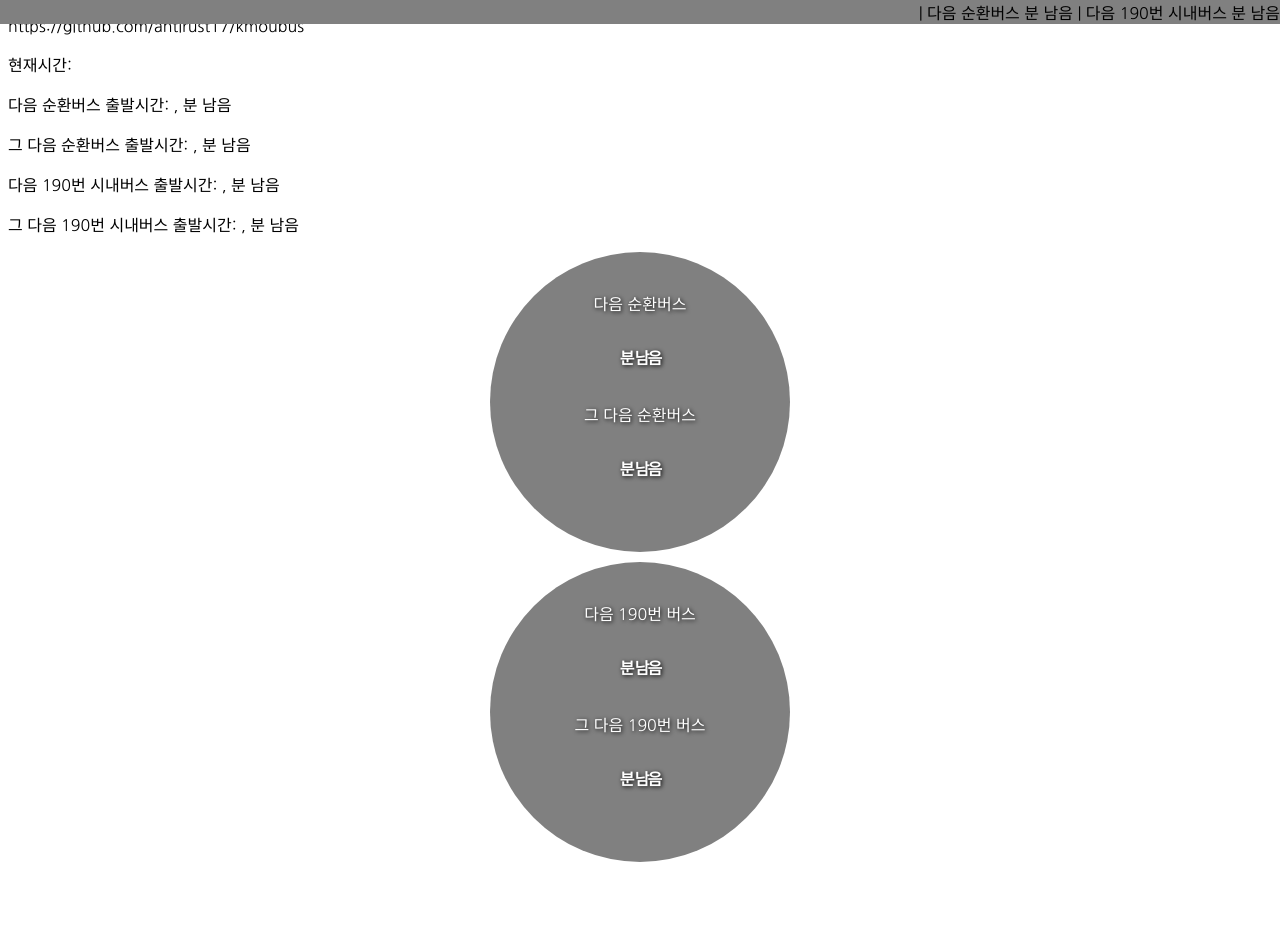
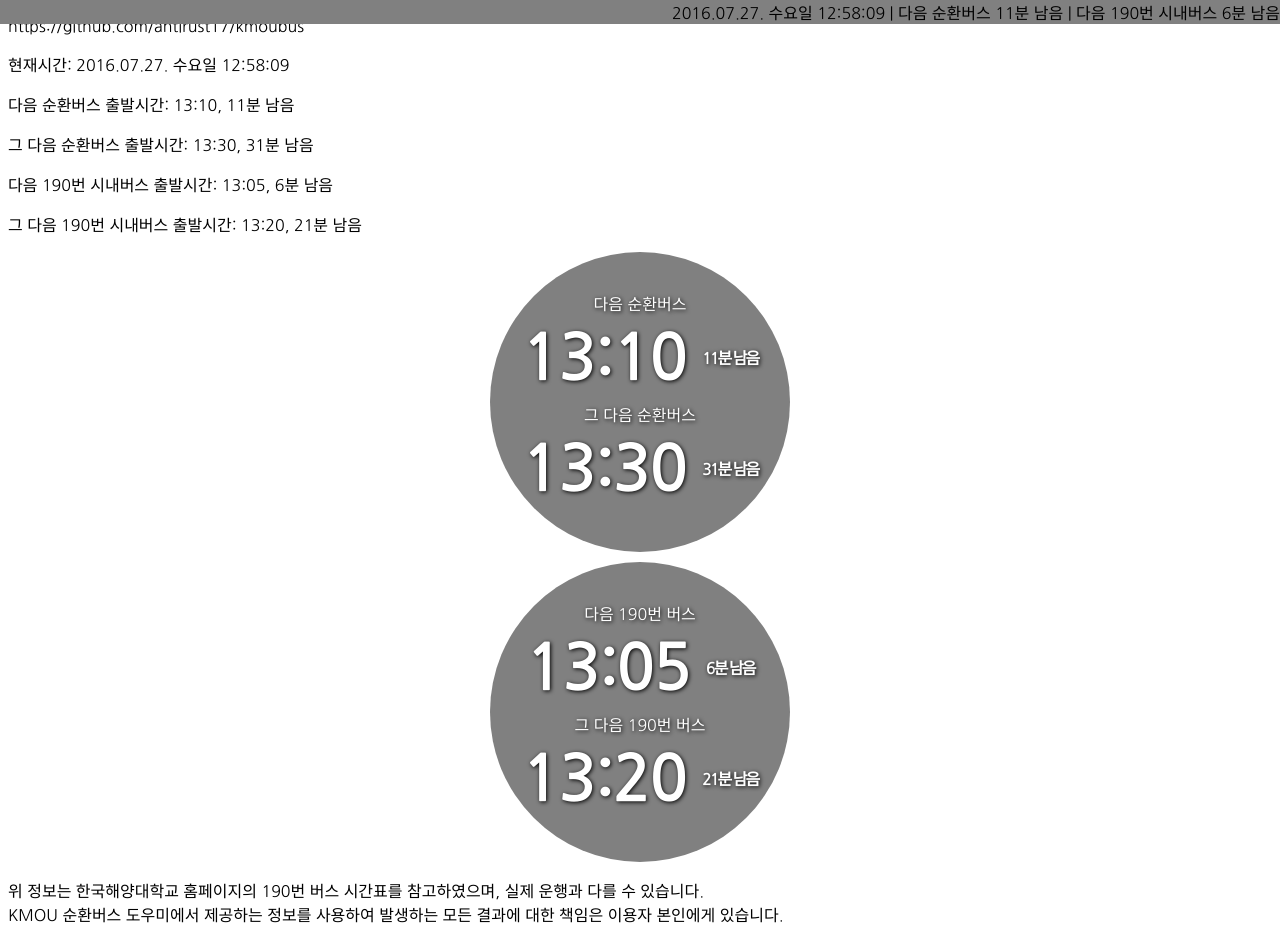
Before and after one commit to antirust17/kmoubus, a plain HTML site: page kmoubus.html in a window 1280 px wide. Before the commit the page ends 872 px from the top, so only its background shows below. Drawn offline with Linux system fonts and the light colour scheme.

Commit message:
add text

```diff
--- a/kmoubus.html
+++ b/kmoubus.html
@@ -45,7 +45,9 @@
 			<small><span class="nNext190Remaining"></span>분 남음</small></h1>
 		</div>
 	</div>
-
-
+	<p>위 정보는 한국해양대학교 홈페이지의 190번 버스 시간표를 참고하였으며, 실제 운행과 다를 수 있습니다.<br>
+			KMOU 순환버스 도우미에서 제공하는 정보를 사용하여 발생하는 모든 결과에 대한 책임은 이용자 본인에게 있습니다.</p>
+	<script src="timeArray.js"></script>
+	<script src="kmoubus.js"></script>
 </body>
 </html>
--- a/kmoubus.js
+++ b/kmoubus.js
@@ -80,11 +80,9 @@ window.onload=function funcKMOUBUS(){
 		document.getElementsByClassName("next190Remaining")[i].innerHTML = Math.floor( (arr190[cityLoop].getTime() - now.getTime()) / 60000 )  ;
 
 	//그 다음 190번 시내버스 출발시간 출력
-
 	for (i=0;i<document.getElementsByClassName("nNext190").length;i++)
 		document.getElementsByClassName("nNext190")[i].innerHTML = addZero(arr190[cityLoop+1].getHours()) + ":" + addZero(arr190[cityLoop+1].getMinutes()) ;
 	//그 다음 190번 시내버스 출발까지 남은시간 출력
-
 	for (i=0;i<document.getElementsByClassName("nNext190Remaining").length;i++)
 		document.getElementsByClassName("nNext190Remaining")[i].innerHTML = Math.floor( (arr190[cityLoop+1].getTime() - now.getTime()) / 60000 )  ;
 
```
